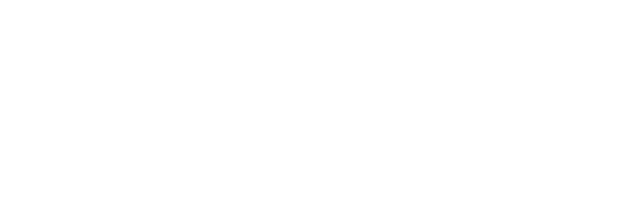
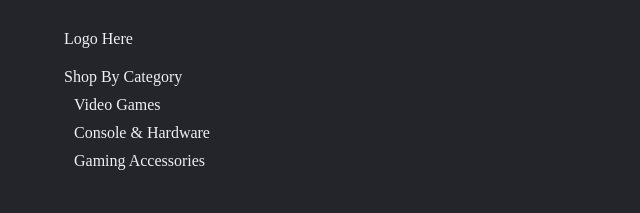
Before and after one commit to Renkai7/Navigation-Bars, a plain HTML site: page navbar1/index.html in a window 1280 px wide. Shown: the whole page, without its empty margins (0-640 px from the left). Drawn offline with Linux system fonts and the light colour scheme.

Commit message:
create simple column navbar

```diff
--- a/navbar1/index.html
+++ b/navbar1/index.html
@@ -5,8 +5,19 @@
     <meta http-equiv="X-UA-Compatible" content="IE=edge">
     <meta name="viewport" content="width=device-width, initial-scale=1.0">
     <title>Navbar</title>
+    <link rel="stylesheet" href="style.css">
 </head>
 <body>
-
+    <header>
+        <h3 class="logo">Logo Here</h3>
+        <nav>
+            <h3 class="nav-title">Shop By Category</h3>
+            <ul class="nav-links">
+                <li><a href="#">Video Games</a></li>
+                <li><a href="#">Console & Hardware</a></li>
+                <li><a href="#">Gaming Accessories</a></li>
+            </ul>
+        </nav>
+    </header>
 </body>
 </html>
--- a/navbar1/style.css
+++ b/navbar1/style.css
@@ -0,0 +1,33 @@
+* {
+    box-sizing: border-box;
+    margin: 0;
+    padding: 0;
+    background-color: #24252A;
+}
+
+li, a, button, h3 {
+    font-weight: 500;
+    font-size: 16px;
+    color: #edf0f1;
+    text-decoration: none;
+}
+
+header {
+    display: flex;
+    flex-direction: column;
+    gap: 20px;
+
+    padding: 30px 5%;
+}
+
+.nav-title {
+    margin-bottom: 10px;
+}
+
+.nav-links {
+    list-style: none;
+}
+
+.nav-links li {
+    margin: 10px;
+}
```
